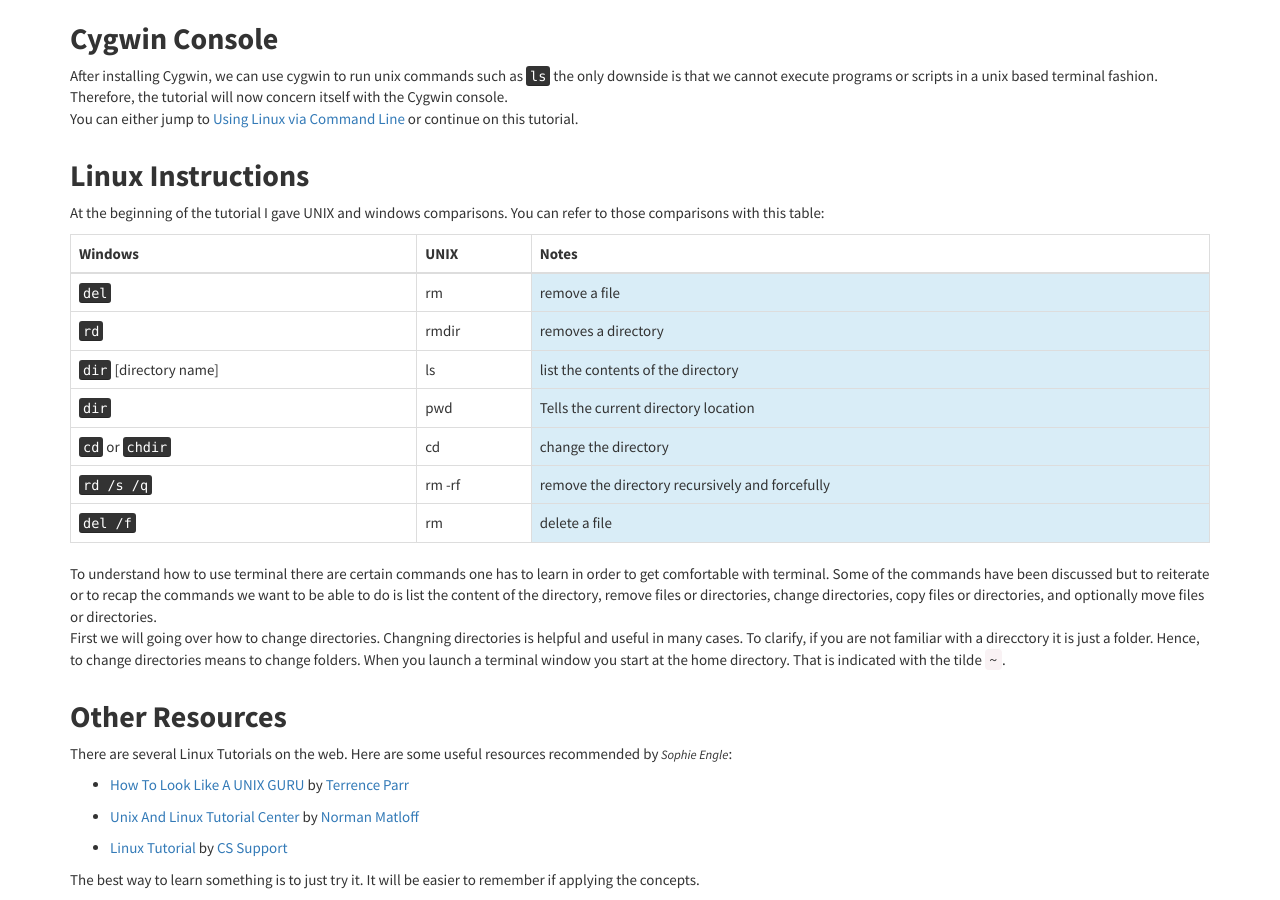
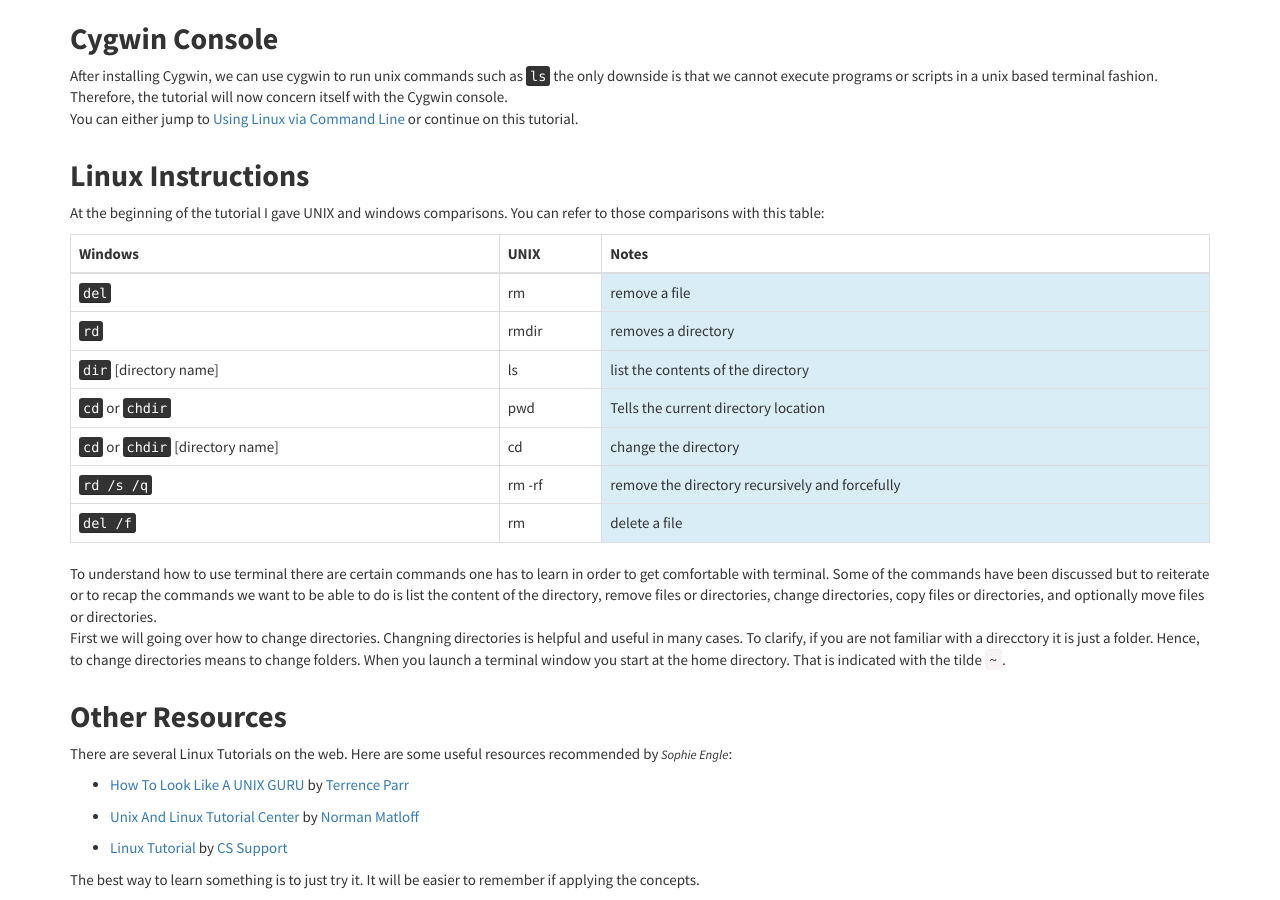
Before and after one commit to CSTutors/CSTutors.github.io, a Jekyll site: the page resources/windows_via_commandline.html, which Jekyll copies as it is, in a window 1280 px wide and 900 px high, scrolled down 4429 px. Built offline with Jekyll 4.4.1, drawn with Linux system fonts in a browser that asks for light colours; nearby versions of some CDN libraries.

Commit message:
fix windows commands mistakes

```diff
--- a/resources/windows_via_commandline.html
+++ b/resources/windows_via_commandline.html
@@ -219,12 +219,12 @@
           <td class="info">list the contents of the directory</td>
         </tr>
         <tr>
-          <td><kbd>dir</kbd></td>
+          <td><kbd>cd</kbd> or <kbd>chdir</kbd></td>
           <td>pwd</td>
           <td class="info">Tells the current directory location</td>
         </tr>
         <tr>
-          <td><kbd>cd</kbd> or <kbd>chdir</kbd></td>
+          <td><kbd>cd</kbd> or <kbd>chdir</kbd> [directory name]</td>
           <td>cd</td>
           <td class="info">change the directory</td>
         </tr>
```
